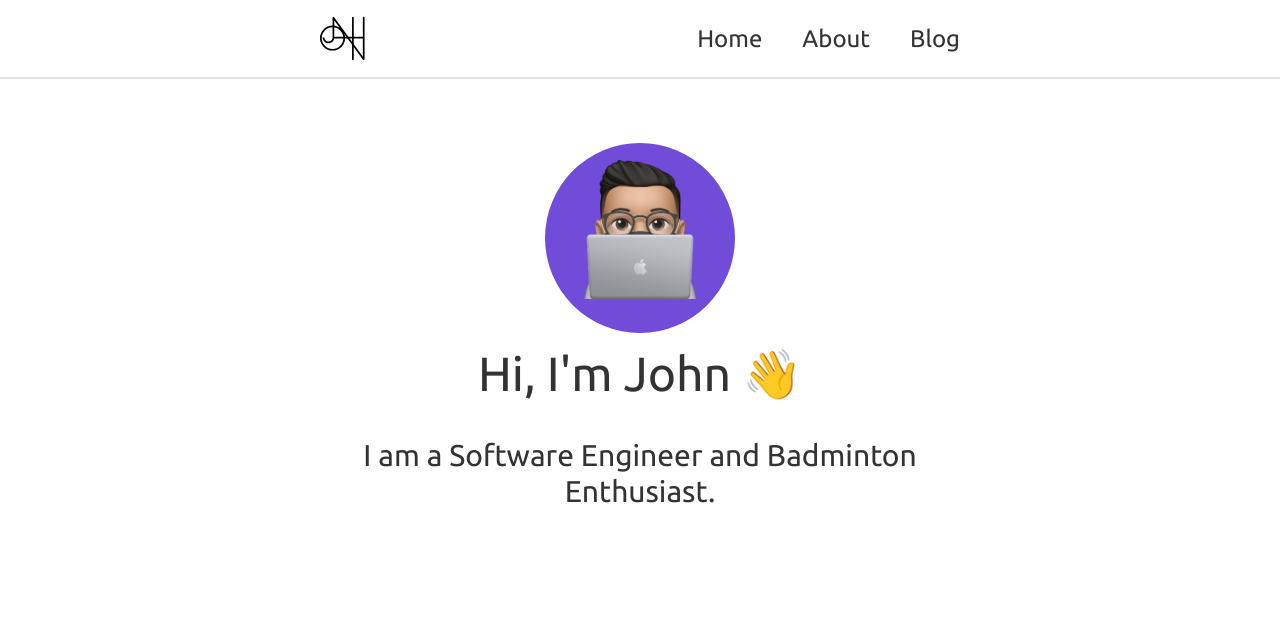
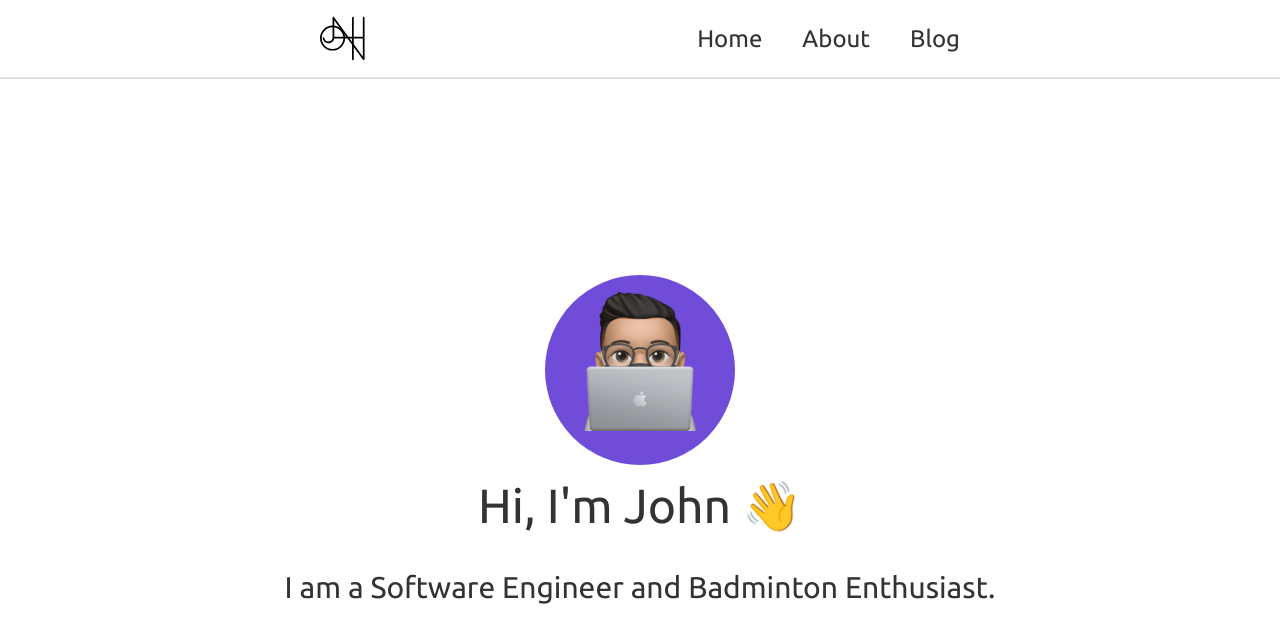
Before and after one commit to john-nhoj/johncheng, a Next.js app: page / in a window 1280 px wide. Shown: the top 642 px of the page. Built offline with nearby package versions, Linux system fonts and the light colour scheme.

Commit message:
Clean up and center landing message

```diff
--- a/src/components/Introduction/Introduction.tsx
+++ b/src/components/Introduction/Introduction.tsx
@@ -8,9 +8,9 @@ const Introduction = () => {
       className={classNames(
         'flex',
         'flex-col',
+        'min-h-full',
         'justify-center',
-        'w-full',
-        'mt-16'
+        'items-center'
       )}
     >
       <Image
--- a/src/pages/_app.tsx
+++ b/src/pages/_app.tsx
@@ -7,12 +7,12 @@ import classNames from 'classnames';
 
 function MyApp({ Component, pageProps }: AppProps) {
   return (
-    <div>
+    <>
       <Header />
-      <main className={classNames('layout__margin--horizontal')}>
+      <main className={classNames('flex', 'flex-grow', 'flex-col')}>
         <Component {...pageProps} />
       </main>
-    </div>
+    </>
   );
 }
 
--- a/src/pages/about.tsx
+++ b/src/pages/about.tsx
@@ -2,13 +2,13 @@ import React from 'react';
 import Head from 'next/head';
 
 const About = () => (
-  <div>
+  <>
     <Head>
       <title>John Cheng – About</title>
       <meta name="description" content="John Cheng – About page" />
     </Head>
     About page
-  </div>
+  </>
 );
 
 export default About;
--- a/src/pages/index.tsx
+++ b/src/pages/index.tsx
@@ -3,13 +3,13 @@ import { Introduction } from 'components/Introduction/Introduction';
 import Head from 'next/head';
 
 const Home = () => (
-  <div>
+  <>
     <Head>
       <title>John Cheng – Personal website</title>
       <meta name="description" content="Welcome page" />
     </Head>
     <Introduction />
-  </div>
+  </>
 );
 
 export default Home;
--- a/src/pages/posts/[slug].tsx
+++ b/src/pages/posts/[slug].tsx
@@ -3,7 +3,7 @@ import Head from 'next/head';
 import { getAllBlogPostsSlugs, getAuthor, getPost } from 'api/queries';
 
 const Post = ({ post, author }) => (
-  <div>
+  <>
     <Head>
       <title>John Cheng – {post.title}</title>
       <meta
@@ -14,7 +14,7 @@ const Post = ({ post, author }) => (
     <h1>{post.title}</h1>
     <h2>{author.name}</h2>
     <p>{post.body}</p>
-  </div>
+  </>
 );
 
 export const getStaticProps = async ({ params }) => {
--- a/src/styles/global.css
+++ b/src/styles/global.css
@@ -16,7 +16,12 @@ html {
   padding: 0;
   height: 100%;
 }
+
 body {
   font-family: Ubuntu, Helvetica Neue, Helvetica, Arial;
   color: #333;
 }
+
+#__next {
+  @apply flex flex-col w-full h-full;
+}
```
